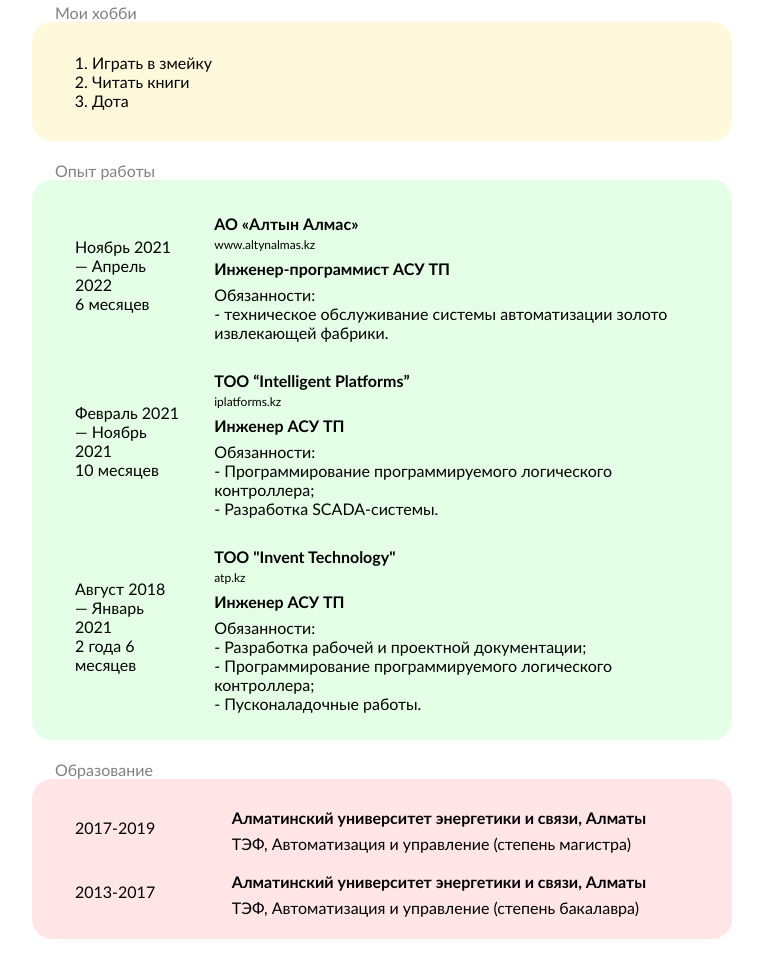
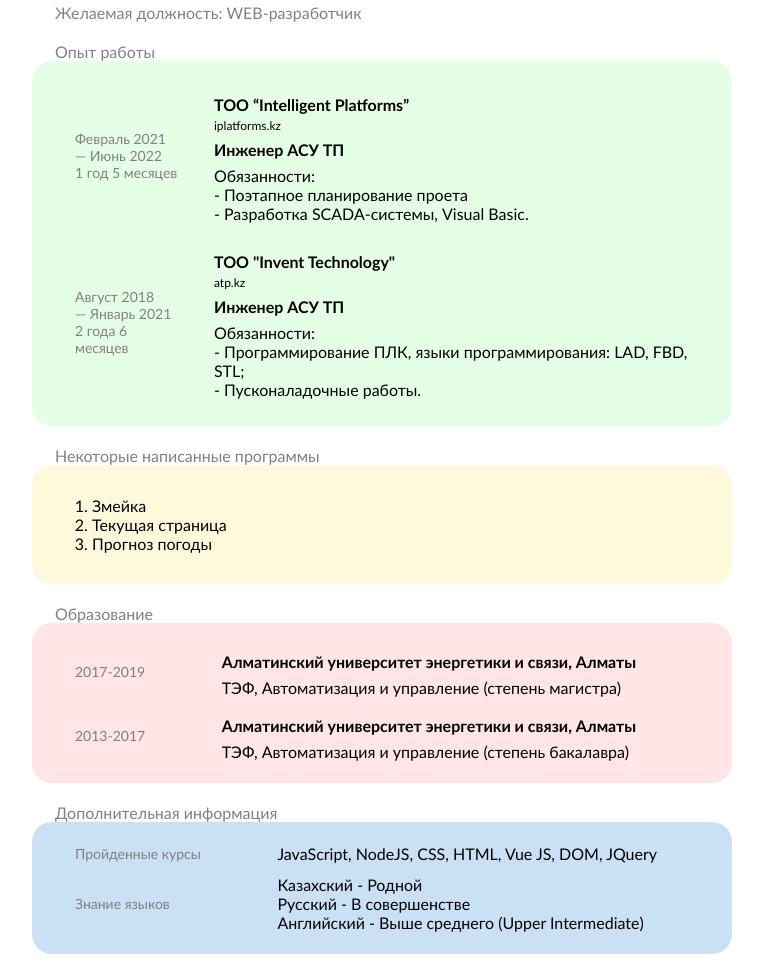
Before and after one commit to Nurjo/CV, a plain HTML site: page index.html in a window 1280 px wide. Shown: the part 255-1229 px from the top of the page, without its empty margins (258-1021 px from the left). Drawn offline with Linux system fonts and the light colour scheme; a web font is replaced by a local one.

Commit message:
made some changes

```diff
--- a/index.html
+++ b/index.html
@@ -23,43 +23,19 @@
         target="_blank" style="margin: 0 0 0 0px; font-size: 14px;">BK</a>
       </div>
     </div>
-    <p class="headline">Мои хобби</p>
+
+    <p class="headline">Желаемая должность: WEB-разработчик</p>
 
 
-    <div class="card bg-yellow">
-      <ol>
-      <li><a href="https://github.com/Nurjo/Nik-Morgan-Tasks"
-        target="_blank"style="font-size: 16px; margin: 0; ">
-        Играть в змейку</a></li>
-      <li>Читать книги</li>
-      <li>Дота</li>
-      </ol>
-    </div>
 
     <p class="headline">Опыт работы</p>
-
     <div class="card bg-green">
       <table class="table" >
         <tr>
-          <td>
-            <p>Ноябрь 2021 </p>
-            <p>— Апрель 2022</p>
-            <p>6 месяцев</p></td>
-          <td class="work">
-            <h4 class="company">АО «Алтын Алмас»</h4>
-            <a href="https://www.altynalmas.kz/"
-              target="_blank">www.altynalmas.kz</a>
-            <h4>Инженер-программист АСУ ТП</h4>
-            <p>Обязанности:</p>
-            <p>- техническое обслуживание системы автоматизации золото извлекающей фабрики.</p>
-          </td>
-        </tr>
-
-        <tr>
-          <td>
+          <td class="grey">
             <p>Февраль 2021 </p>
-            <p>— Ноябрь 2021</p>
-            <p>10 месяцев</p> </td>
+            <p>— Июнь 2022</p>
+            <p>1 год 5 месяцев</p></td>
           </td>
           <td class="work">
             <h4 class="company">ТОО “Intelligent Platforms”</h4>
@@ -67,16 +43,16 @@
               target="_blank">iplatforms.kz</a>
             <h4>Инженер АСУ ТП</h4>
             <p>Обязанности:</p>
-            <p>- Программирование программируемого логического контроллера;</p>
-            <p>- Разработка SCADA-системы.</p>
+            <p>- Поэтапное планирование проета</p>
+            <p>- Разработка SCADA-системы, Visual Basic.</p>
           </td>
         </tr>
 
         <tr>
-          <td>
+          <td class="grey">
             <p>Август 2018 </p>
             <p>— Январь 2021</p>
-            <p>2 года 6 месяцев</p> </td>
+            <p>2 года 6 месяцев</p></td>
           </td>
           <td class="work">
             <h4 class="company">ТОО "Invent Technology"
@@ -85,20 +61,29 @@
               target="_blank">atp.kz</a>
             <h4>Инженер АСУ ТП</h4>
             <p>Обязанности:</p>
-            <p>- Разработка рабочей и проектной документации;</p>
-            <p>- Программирование программируемого логического контроллера;</p>
+            <p>- Программирование ПЛК, языки программирования: LAD, FBD, STL;</p>
             <p>- Пусконаладочные работы.</p>
           </td>
         </tr>
       </table>
     </div>
 
+    <p class="headline">Некоторые написанные программы</p>
+    <div class="card bg-yellow">
+      <ol>
+      <li><a href="https://github.com/Nurjo/Nik-Morgan-Tasks"
+        target="_blank"style="font-size: 16px; margin: 0; ">
+        Змейка</a></li>
+      <li>Текущая страница</li>
+      <li>Прогноз погоды</li>
+      </ol>
+    </div>
+
     <p class="headline">Образование</p>
-
     <div class="card bg-red">
       <table class="table">
         <tr>
-          <td>
+          <td class="grey">
             <p>2017-2019</p>
           </td>
           <td class="education">
@@ -107,7 +92,7 @@
           </td>
         </tr>
         <tr>
-          <td>
+          <td class="grey">
             <p>2013-2017</p>
           </td>
           <td class="education">
@@ -117,6 +102,30 @@
         </tr>
       </table>
     </div>
+
+    <p class="headline">Дополнительная информация</p>
+    <div class="card bg-blue">
+      <table class="table">
+        <tr>
+          <td>
+            <p class="grey">Пройденные курсы</p>
+          </td>
+          <td class="education">
+           <p>JavaScript, NodeJS, CSS, HTML, Vue JS, DOM, JQuery</p>
+          </td>
+        </tr>
+        <tr>
+          <td>
+            <p class="grey">Знание языков</p>
+          </td>
+          <td class="education">
+            <p>Казахский - Родной</p>
+            <p>Русский - В совершенстве</p>
+            <p>Английский - Выше среднего (Upper Intermediate)</p>
+          </td>
+        </tr>
+      </table>
+    </div>
   </div>
 </body>
 </html>
--- a/styles.css
+++ b/styles.css
@@ -52,6 +52,12 @@ a:visited { /*после посещения ссылки станет серой
 .table {
   color: black;
 }
+.grey {
+  font-size: 14px;
+  color: gray;
+  margin: 0;
+  margin-left: 20px;
+}
 .table p  {
   margin: 0;
   margin-left: 20px;
@@ -97,6 +103,10 @@ hr{
   background: #ffe5e5;
 }
 
+.bg-blue {
+  background: rgb(202, 224, 245);
+}
+
 .card {
   padding: 15px 20px;
   margin-bottom: 20px;
```
